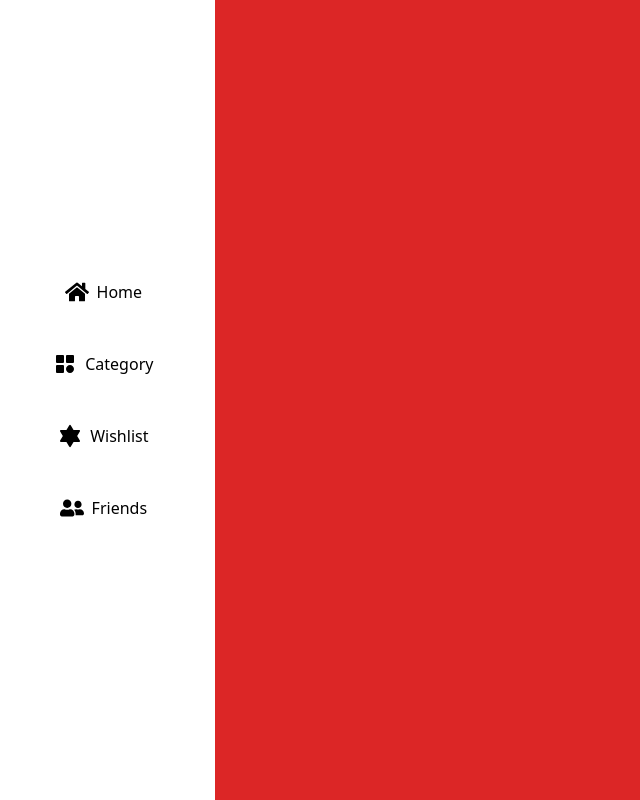
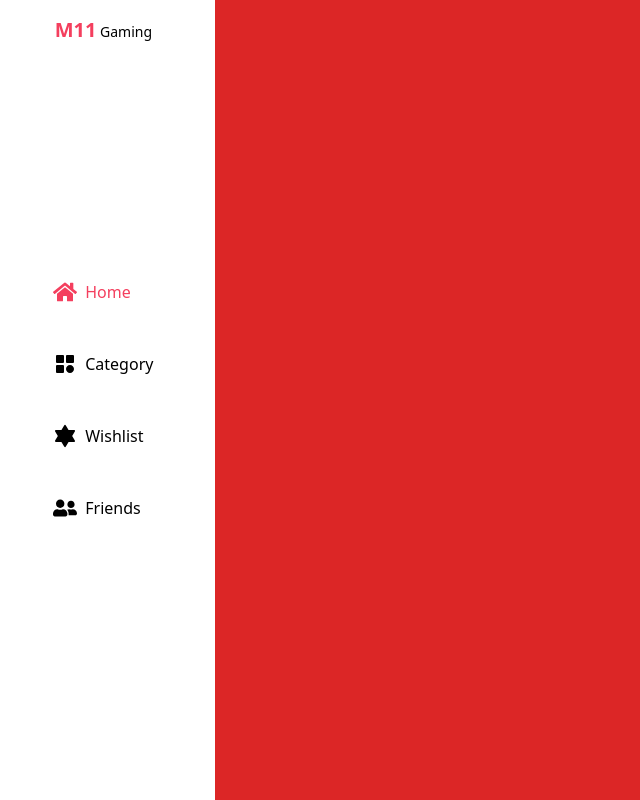
Before and after one commit to Memy11th/Game-center, a Next.js app: page / in a window 1280 px wide. Shown: the whole page, without its empty margins (0-640 px from the left). Built offline with nearby package versions, Linux system fonts and the light colour scheme.

Commit message:
Active pathname addition and some UI edits

```diff
--- a/src/components/NavLink.tsx
+++ b/src/components/NavLink.tsx
@@ -1,15 +1,21 @@
+'use client'
 import Link from 'next/link'
 import React from 'react'
 import LinkProps from '@/interfaces/Links'
+import { usePathname } from 'next/navigation'
+
 
 export default function NavLinkComp({ Links }: LinkProps) {
-    const { name, pathname, icon } = Links
+    const { name, pathname, icon } = Links;
+    const activePathname = usePathname();
+
+    const isActive = activePathname === pathname ;
     return (
         <Link href={pathname} className="flex gap-2 items-center p-2 rounded-lg">
-            <div className="w-6 h-6 flex items-center justify-center">
+            <div className={`w-6 h-6 flex items-center justify-center duration-300 ${isActive ? 'text-rose-500' : null} `}>
                 {React.cloneElement(icon, { className: 'w-full h-full' })}
             </div>
-            <span className="leading-none">{name}</span>
+            <span className={` duration-300 ${isActive ? 'text-rose-500' : null} `}>{name}</span>
         </Link>
     )
 }
--- a/src/components/SideNav.tsx
+++ b/src/components/SideNav.tsx
@@ -3,6 +3,7 @@ import { FaHome, FaUserFriends } from 'react-icons/fa'
 import { TbJewishStarFilled } from 'react-icons/tb'
 import NavLinkComp from './NavLink'
 import { BiSolidCategory } from 'react-icons/bi'
+import Link from 'next/link'
 
 const NavLinks = [
     {
@@ -29,8 +30,13 @@ const NavLinks = [
 ]
 export default function SideNav() {
     return <>
-    <div className='md:flex md:flex-col gap-8 my-2 hidden md:col-span-2 justify-center items-center'>
+    <div className=' md:flex relative  md:flex-col my-2 hidden md:col-span-2 justify-center items-center'>
+    <h4 className=' absolute top-2 text-sm '><Link href={'/'} className='text-rose-500 font-bold text-xl'>M11</Link> Gaming</h4>
+    <div className='md:flex md:flex-col gap-8  '>
+
     {NavLinks.map((navLink , index)=> <NavLinkComp key={index} Links={navLink}/>)}
+
+    </div>
 
     </div>
 
```
